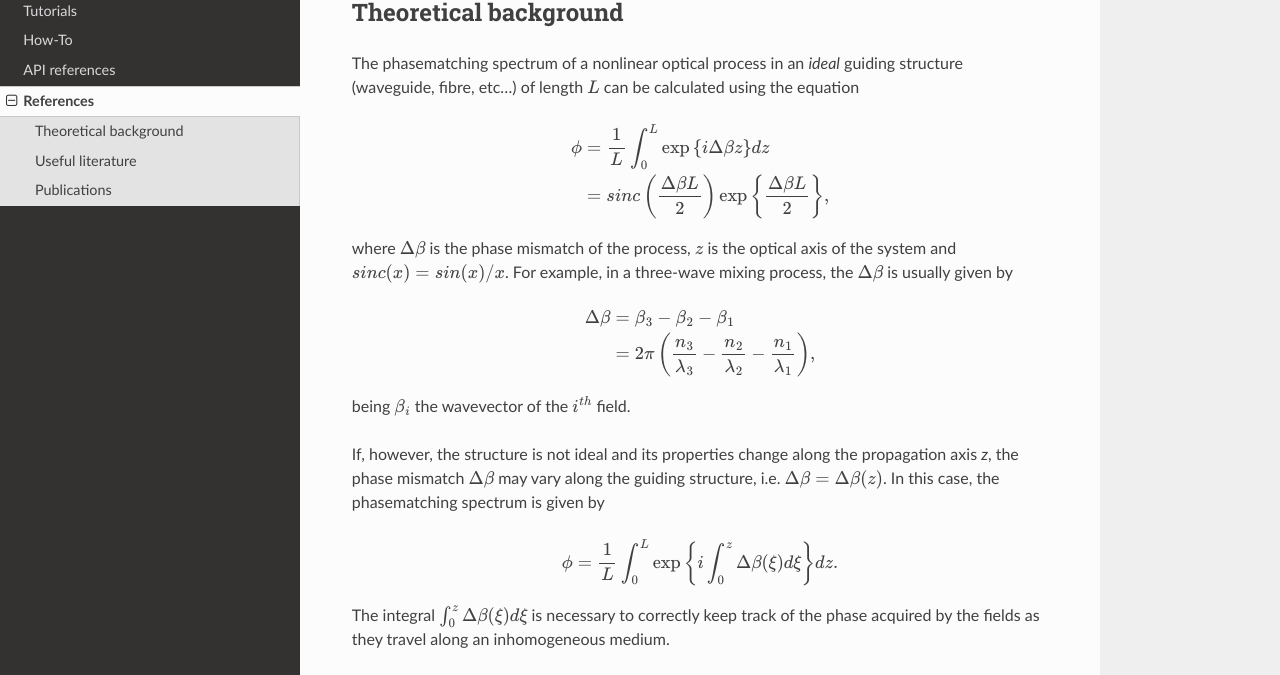
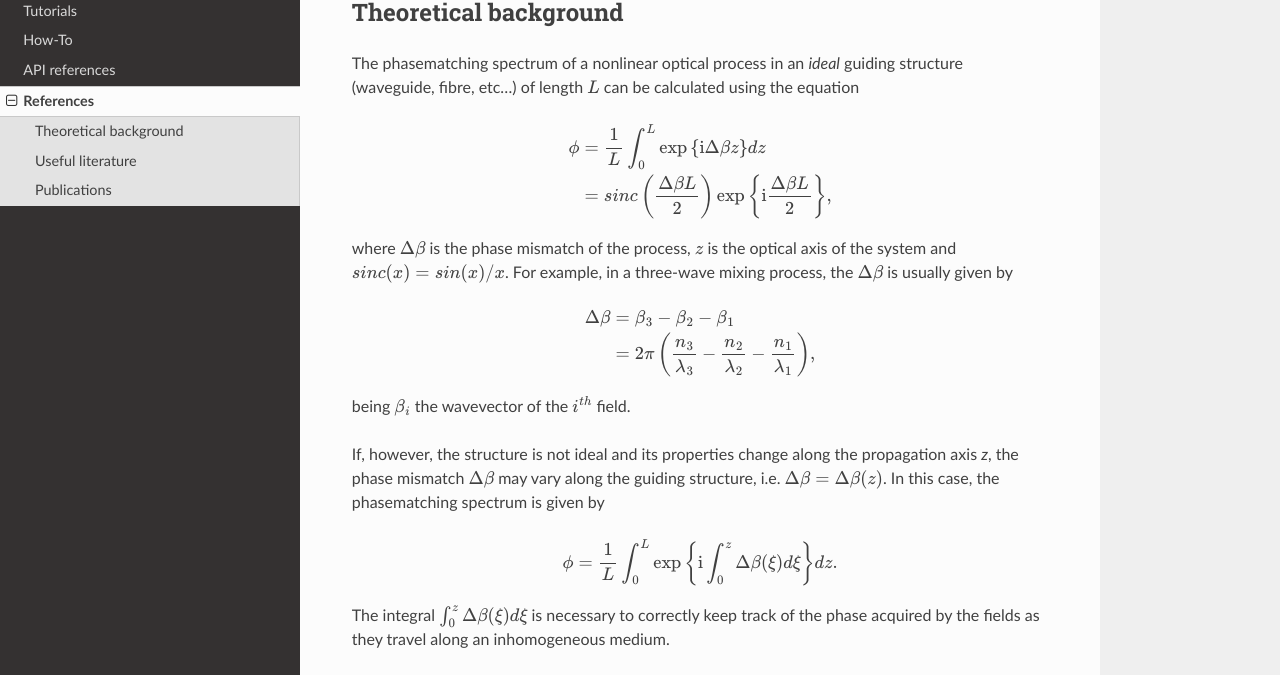
Before and after one commit to mattsantand/pynumericalphasematching, a Sphinx documentation site: the page built from doc/source/references.rst, in a window 1280 px wide and 900 px high. Shown: the part 164-839 px from the top of the window. Built offline with Sphinx 7.4.7 and the Read the Docs theme 2.0.0, drawn with Linux system fonts in a browser that asks for light colours.

Commit message:
Work on the documentation
Corrected typo in the phasematching formula in the Reference

```diff
--- a/doc/source/references.rst
+++ b/doc/source/references.rst
@@ -9,8 +9,8 @@ length :math:`L` can be calculated using the equation
 
 .. math::
 
-    \phi &= \frac{1}{L}\int_0^L \exp\left\lbrace i\Delta\beta z\right\rbrace dz\\
-    &= sinc\left(\frac{\Delta\beta L}{2}\right)\exp\left\lbrace\frac{\Delta\beta L}{2}\right\rbrace,
+    \phi &= \frac{1}{L}\int_0^L \exp\left\lbrace \mathrm{i}\Delta\beta z\right\rbrace dz\\
+    &= sinc\left(\frac{\Delta\beta L}{2}\right)\exp\left\lbrace \mathrm{i}\frac{\Delta\beta L}{2}\right\rbrace,
 
 
 where :math:`\Delta\beta` is the phase mismatch of the process, :math:`z` is the optical axis of the system and
@@ -29,7 +29,7 @@ In this case, the phasematching spectrum is given by
 
 .. math::
 
-    \phi = \frac{1}{L}\int_0^L \exp\left\lbrace i \int_0^z\Delta\beta(\xi)d\xi \right\rbrace dz.
+    \phi = \frac{1}{L}\int_0^L \exp\left\lbrace \mathrm{i} \int_0^z\Delta\beta(\xi)d\xi \right\rbrace dz.
 
 The integral :math:`\int_0^z\Delta\beta(\xi)d\xi` is necessary to correctly keep track of the phase acquired by the
 fields as they travel along an inhomogeneous medium.
```
Also changed, not shown: 2 other files.
